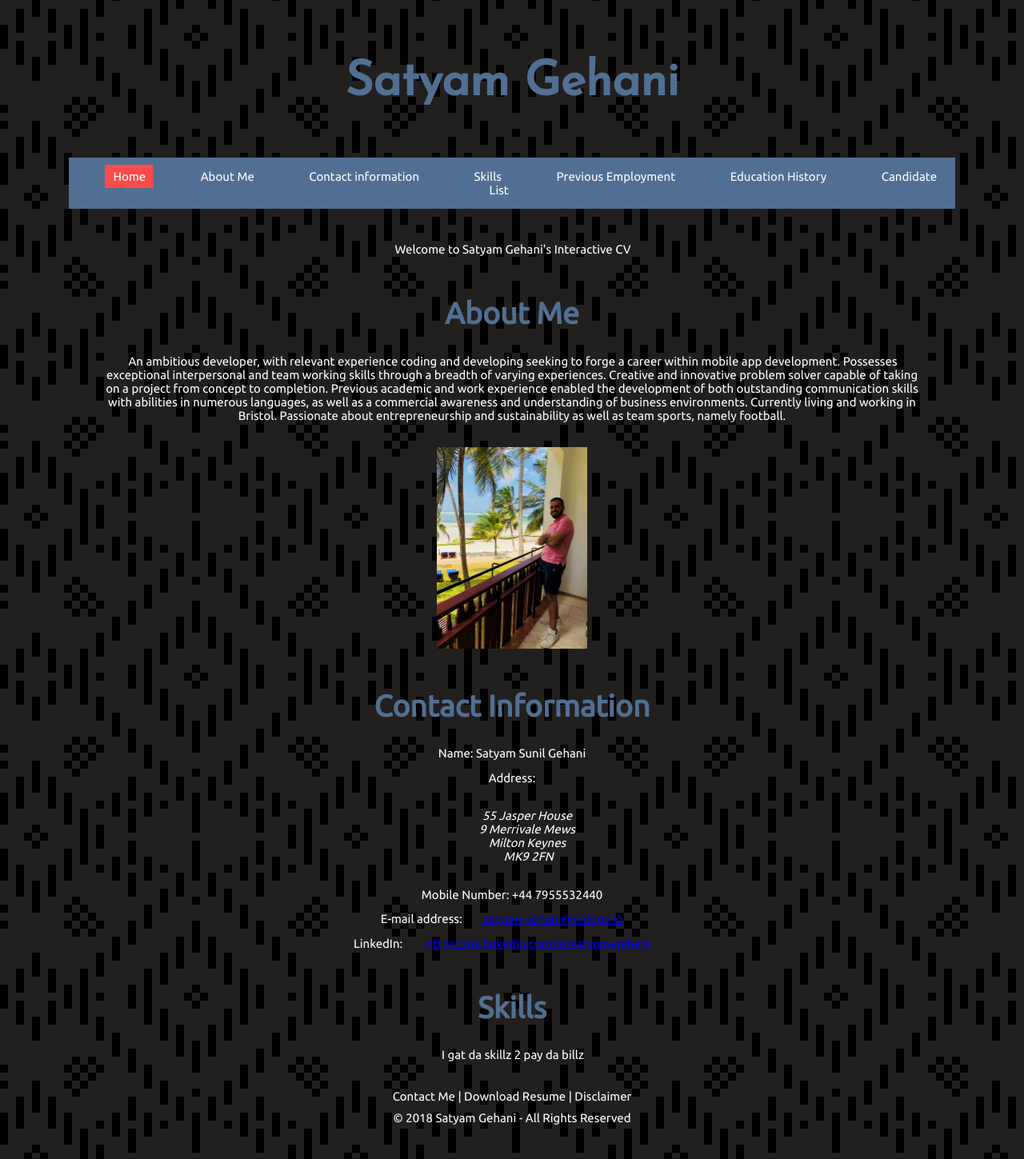
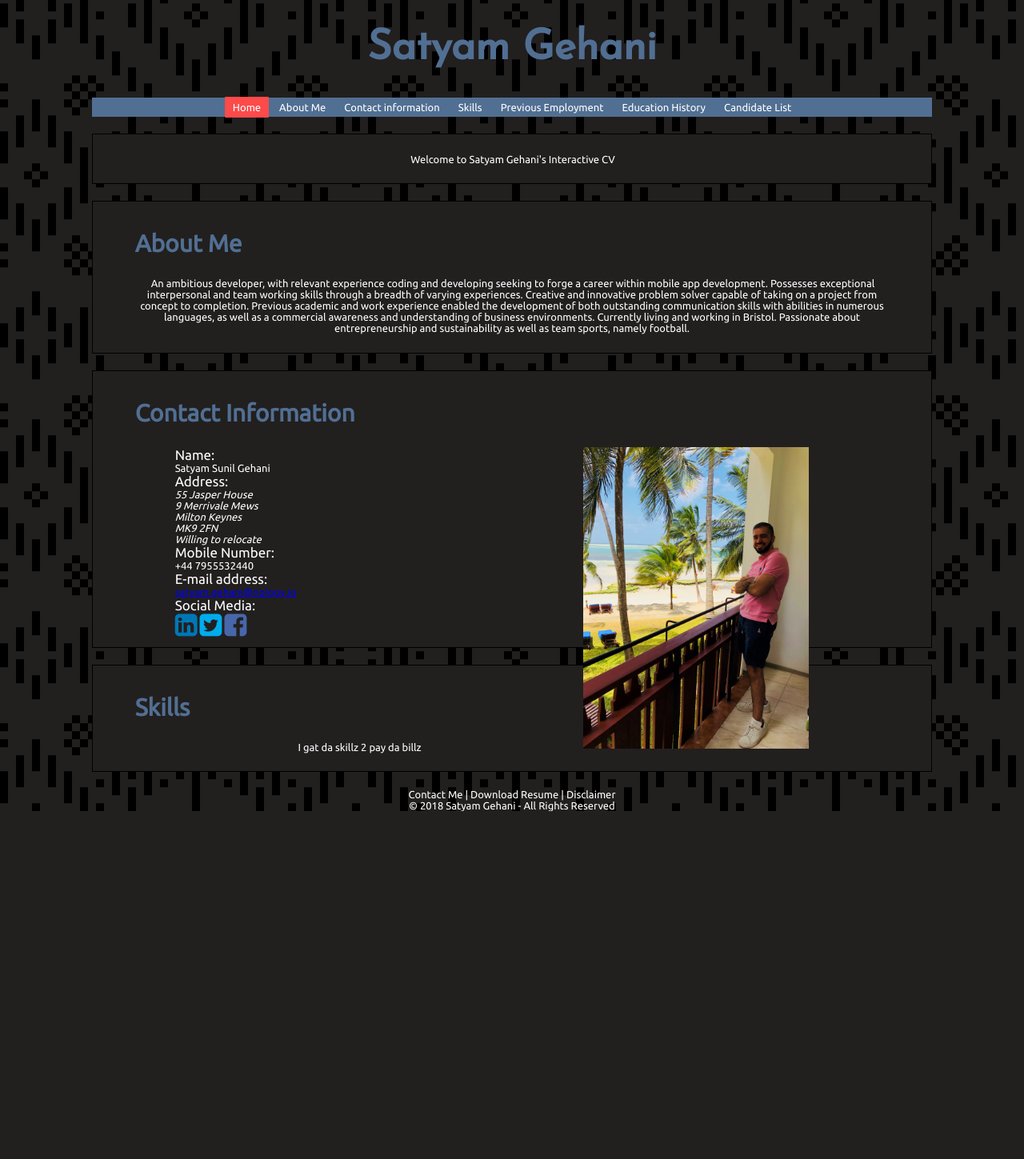
Before and after one commit to Emmanuelnology/CV, a PHP site: page /satyam/index.html in a window 1280 px wide. Shown: the whole page at 80% size. After the commit the page ends 1014 px from the top, so only its background shows below. Run offline with PHP 8.4, Linux system fonts and the light colour scheme.

Commit message:
nav bar & layout changes

```diff
--- a/satyam/index.html
+++ b/satyam/index.html
@@ -4,14 +4,16 @@
 <head>
     <link href="styles.css" rel="stylesheet" />
     <link href="https://fonts.googleapis.com/css?family=Josefin+Sans|Ubuntu" rel="stylesheet">
+    <link href="https://stackpath.bootstrapcdn.com/font-awesome/4.7.0/css/font-awesome.min.css" rel="stylesheet">
     <title>Satyam Gehani CV Home Page</title>
 </head>
 <body>
     <header>
         <h1>Satyam Gehani</h1>
     </header>
-    <div>
+
         <nav>
+            <div>
             <ul>
                 <li><a class="selected" href="index.html">Home</a></li>
                 <li><a href="#aboutme">About Me</a></li>
@@ -21,8 +23,9 @@
                 <li><a href="#education">Education History</a></li>
                 <li><a href="/brunel-oct-18/">Candidate List</a></li>
             </ul>
+            </div>
         </nav>
-    </div>
+
     <main>
         <div id="introtext" class="content">
             <p>Welcome to Satyam Gehani's Interactive CV</p>
@@ -31,20 +34,36 @@
             <h2>About Me</h2>
             <p>An ambitious developer, with relevant experience coding and developing seeking to forge a career within mobile app development. Possesses exceptional interpersonal and team working skills through a breadth of varying experiences. Creative and innovative problem solver capable of taking on a project from concept to completion. Previous academic and work experience enabled the development of both outstanding communication skills with abilities in numerous languages, as well as a commercial awareness and understanding of business environments. Currently living and working in Bristol. Passionate about entrepreneurship and sustainability as well as team sports, namely football.</p>
         </div>
-        <img src="saty.jpg" alt="Satyam Gehani">
         <div id="contactinfo" class="content">
             <h2>Contact Information</h2>
-            <li>Name: Satyam Sunil Gehani </li>
-            <li>Address:</li>
-            <address>
-            55 Jasper House
-            9 Merrivale Mews
-            Milton Keynes
-            MK9 2FN
-            </address>
-            <li>Mobile Number: +44 7955532440</li>
-            <li>E-mail address:<a href="mailto:satyam.gehani@nology.io?Subject=Job%20Application" target="_top">satyam.gehani@nology.io</a></li>
-            <li>LinkedIn:<a href="https://uk.linkedin.com/in/satyam-gehani"> https://uk.linkedin.com/in/satyam-gehani</a></li>
+            <img src="saty.jpg" alt="satyam gehani"/>
+            <li>Name:
+                <div>Satyam Sunil Gehani</div>
+            </li>
+            <li>Address:
+                <address>
+                    <div>55 Jasper House</div>
+                    <div>9 Merrivale Mews</div>
+                    <div>Milton Keynes</div>
+                    <div>MK9 2FN</div>
+                    <div>Willing to relocate</div>
+                </address>
+            </li>
+            <li>Mobile Number:
+                <div>+44 7955532440</div>
+            </li>
+            <li>E-mail address:
+                <div id="email">
+                <a href="mailto:satyam.gehani@nology.io?Subject=Job%20Application" target="_top">satyam.gehani@nology.io</a>
+                </div>
+            </li>
+            <li>Social Media:
+                <div id="socialmedia">
+                <a href="https://uk.linkedin.com/in/satyam-gehani"> <i id="linkedin" class="fa fa-linkedin-square" aria-hidden="true"></i></a>
+                <a href="https://www.twitter.com/satyamos"><i id="twitter" class="fa fa-twitter-square" aria-hidden="true"></i></a>
+                <a href="https://www.facebook.com/satyamos"><i id="facebook" class="fa fa-facebook-square " aria-hidden="true"></i></a>
+                </div>
+            </li>
         </div>
         <div id="skills" class="content">
             <h2>Skills</h2>
--- a/satyam/styles.css
+++ b/satyam/styles.css
@@ -1,17 +1,21 @@
-*{
-    box-sizing: border-box;
-    padding: 0.2em 1.2em;
-    margin: 0.5em
-}
 body{
     color:white;
     font-family:Ubuntu;
-    font-size:15px;
+    font-size:13px;
     text-align: center;
-    border: 1px white;
+    border: 12px red;
     background-image:url('folk-pattern.png') ;
     background-position: bottom;
     background-attachment: fixed;
+    padding: 0% 2%;
+    margin: 0% 7%;
+}
+div.content{
+    background-color: rgb(34, 31, 31);
+    padding: 0.5em;
+    border: black solid 1px;
+    padding: 1% 5%;
+    margin: 2% 0%;
 }
 h1{
     color: #516f92;
@@ -20,30 +24,39 @@ h1{
 }
 h2{
     color: #516f92;
-    font-size: 2.5em;
+    font-size: 2.3em;
+}
+p{
+    text-indent:2px;
+    font-size:1em;
+    text-align: center;
+}
+/*nav bar*/
+nav > * {
+    display: inline-block;
 }
 nav {
     background-color: #516f92;
     position: sticky;
-    top: 0;
+    top: 2%;
     text-transform: initial;
-    padding: 1em;
+    padding: 0.4em;
 }
 nav ul{
     list-style-type:none;
-    padding:0;
-    margin:0;
+    margin: 0 auto;
+    padding: 0;
 }
 nav li {
     display: inline;
-    padding: 0 0.5em;
-    float: none;
+    padding: 0;
 }
 nav li a{
     display: inline;
     padding: 6px 10px;
     text-decoration: none;
     color: #fff;
+    border-radius: 1px;
 }
 li a.selected{
     color: #fff;
@@ -51,17 +64,14 @@ li a.selected{
 }
 nav a:hover{
     background-color: rgb(49, 48, 48);
-    border-radius: 2.5px;
 }
-nav > * {
-    display: inline;
-}
-p{
-    text-indent:2px;
-    font-size:1em;
+/*main*/
+main {
+    padding: 0% 0%;
+    margin: 0% 0%;
 }
 .content{
-    text-align: none;
+    text-align: left;
     color: white;
     font-size: 1em;
 }
@@ -69,10 +79,31 @@ li{
     list-style-type: none;
 }
 img{
-    position: left;
-    width: 20%;
+    float: right;
+    width: 30%;
+    margin-right: 100px;
     height: auto;
 }
-address{
-    white-space: pre
+#contactinfo li{
+    font-size:17px;
+    margin-left: 50px
 }
+#contactinfo div{
+    font-size:13px;
+}
+#socialmedia i{
+    text-decoration: none;
+    margin:0 auto;
+    padding: 0em;
+    font-size: 2.5em;
+    display:inline;
+}
+#linkedin{
+    color:rgb(0, 119, 181);
+}
+#twitter{
+    color:rgb(0,172, 237);
+}
+#facebook{
+    color:rgb(72, 103, 170);
+}
```
